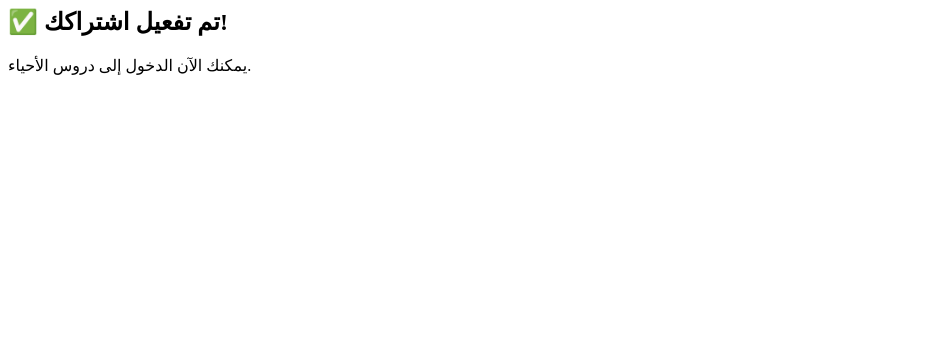
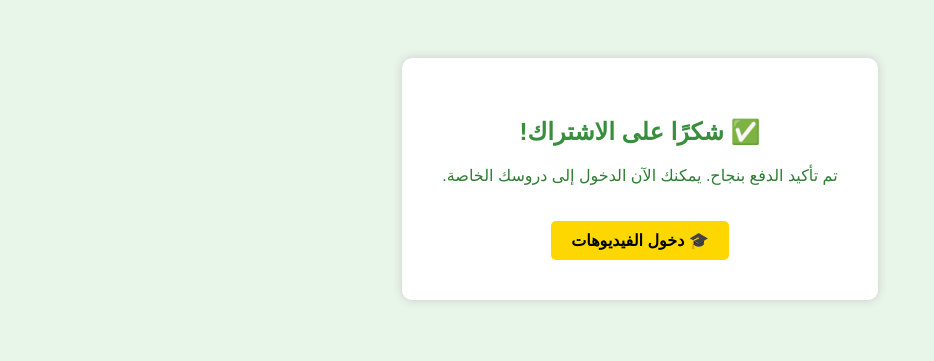
Before and after one commit to ahmed-artoghrl/altarake-biology2, a plain HTML site: page thanks.html in a window 1280 px wide. Shown: the whole page, without its empty margins (0-934 px from the left). Drawn offline with Linux system fonts and the light colour scheme.

Commit message:
Update thanks.html

```diff
--- a/thanks.html
+++ b/thanks.html
@@ -1 +1,47 @@
-<html lang='ar'><head><meta charset='UTF-8'><title>شكرًا</title></head><body><h2>✅ تم تفعيل اشتراكك!</h2><p>يمكنك الآن الدخول إلى دروس الأحياء.</p></body></html>
+<!DOCTYPE html>
+<html lang="ar">
+<head>
+  <meta charset="UTF-8">
+  <title>✅ تم الاشتراك</title>
+  <style>
+    body {
+      font-family: Arial, sans-serif;
+      background-color: #e8f5e9;
+      color: #2e7d32;
+      text-align: center;
+      padding: 50px;
+      direction: rtl;
+    }
+    .box {
+      background: #fff;
+      padding: 40px;
+      border-radius: 10px;
+      box-shadow: 0 0 10px #ccc;
+      display: inline-block;
+    }
+    h2 {
+      color: #388e3c;
+    }
+    a {
+      display: inline-block;
+      margin-top: 20px;
+      padding: 10px 20px;
+      background-color: gold;
+      color: #000;
+      text-decoration: none;
+      border-radius: 5px;
+      font-weight: bold;
+    }
+    a:hover {
+      background-color: darkorange;
+    }
+  </style>
+</head>
+<body>
+  <div class="box">
+    <h2>✅ شكرًا على الاشتراك!</h2>
+    <p>تم تأكيد الدفع بنجاح. يمكنك الآن الدخول إلى دروسك الخاصة.</p>
+    <a href="videos.html">🎓 دخول الفيديوهات</a>
+  </div>
+</body>
+</html>
```
